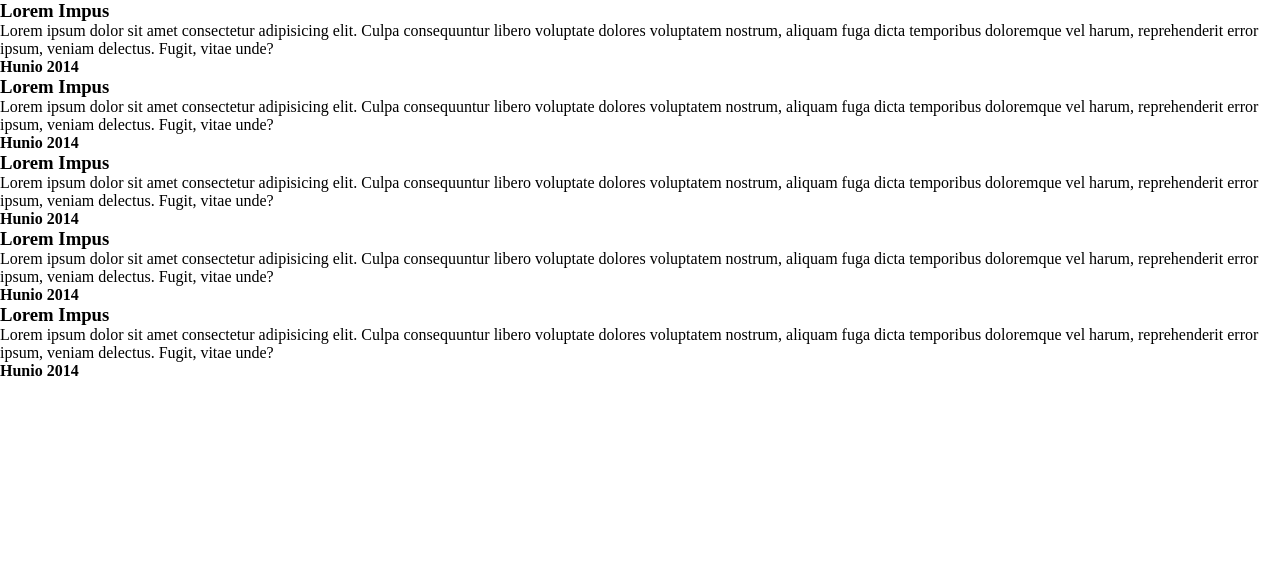
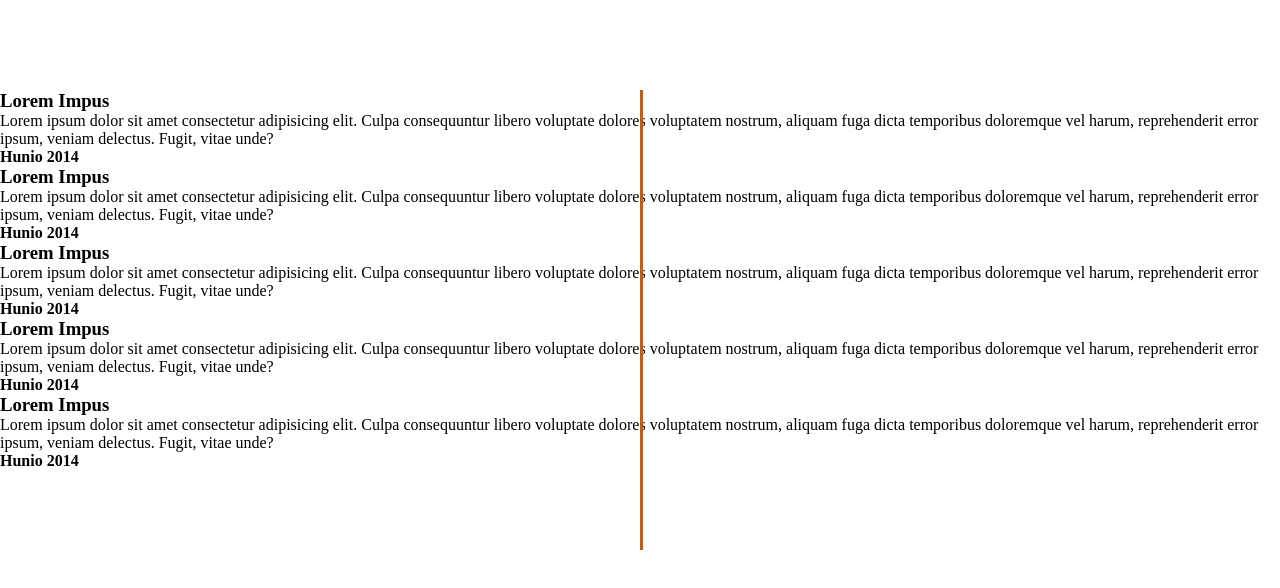
Before and after one commit to LuisArielRetanaHernadez/Timeline, a plain HTML site: page index.html in a window 1280 px wide. Drawn offline with Linux system fonts and the light colour scheme.

Commit message:
agragando estilos del contenedor timeline y creando la linea timeline

```diff
--- a/style.css
+++ b/style.css
@@ -9,6 +9,24 @@ ul {
 }
 
 :root {
-  --color-main: #CD5C08,
-  --color-shadown: #C70039
+  --color-main: #CD5C08;
+  --color-shadown: #C70039;
 }
+
+/* Content timeline */
+
+.timeline {
+  width: 100%;
+  margin: 50px auto;
+  padding: 40px 0;
+  position: relative;
+}
+
+.timeline::before {
+  content: '';
+  width: 3px;
+  height: 100%;
+  background-color: var(--color-main);
+  position: absolute;
+  left: 50%;
+}
```
